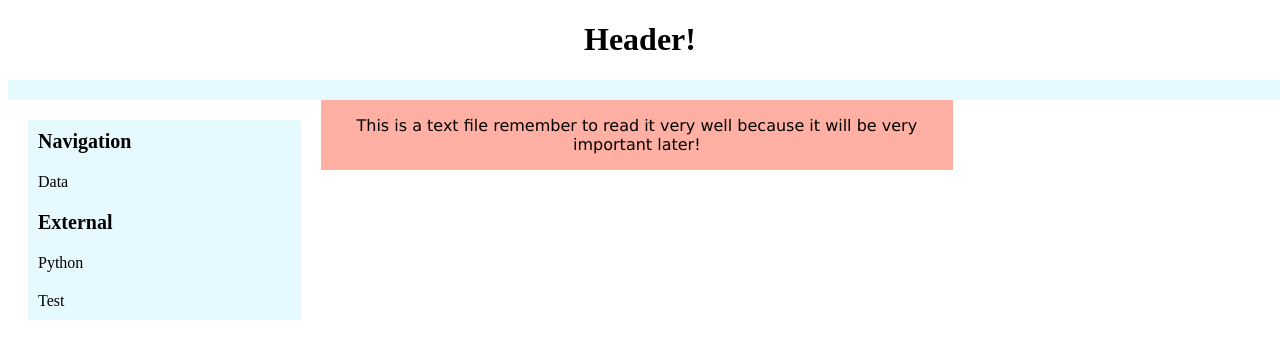
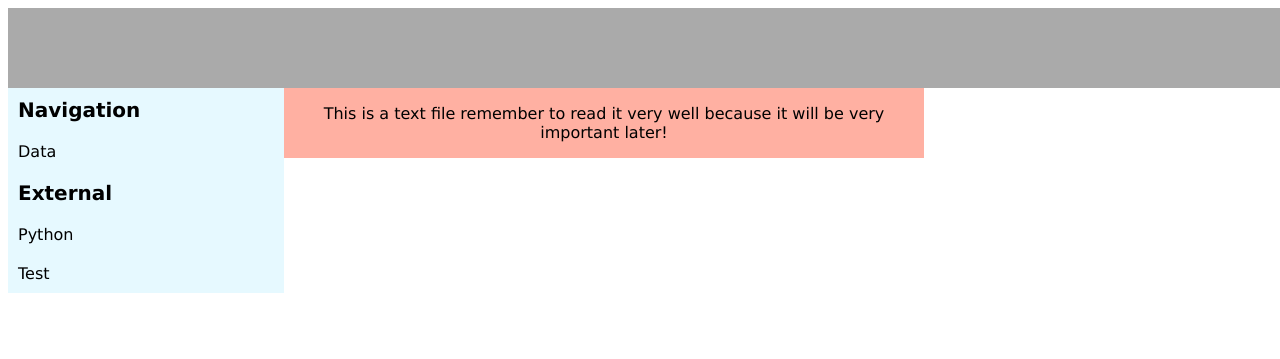
Before and after one commit to thortun/Website, a PHP site: page / in a window 1280 px wide. Shown: the top 359 px of the page. Run offline with PHP 8.4, Linux system fonts and the light colour scheme.

Commit message:
More commits

```diff
--- a/css/mystyles.css
+++ b/css/mystyles.css
@@ -1,12 +1,14 @@
-
-p{
+p, h1, h2, h3{
     font-family: verdana;
     font-size: 16px;
+}
+body{
+    width:100%;
+    height:100%;
 }
 div.left-section{
     float:left;
     width:20%;
-    margin: 20px;
 }
 div.middle-section{
     width:50%;
--- a/css/navstyles.css
+++ b/css/navstyles.css
@@ -9,6 +9,7 @@
     padding:10px;
     display:block;
     text-decoration:none;
+    font-family:verdana;
 }
 .nav-button:hover{
     background-color:#aaa;
@@ -19,3 +20,7 @@
     font-weight:bold;
     text-overflow: ellipsis;
 }
+.top-nav-bar{
+    padding:40px;
+    background-color:#aaa;
+}
```
Also changed, not shown: data/data.php (+11 -2 lines), index.php (+5 -5 lines), data/foo.png, 2 other files.
